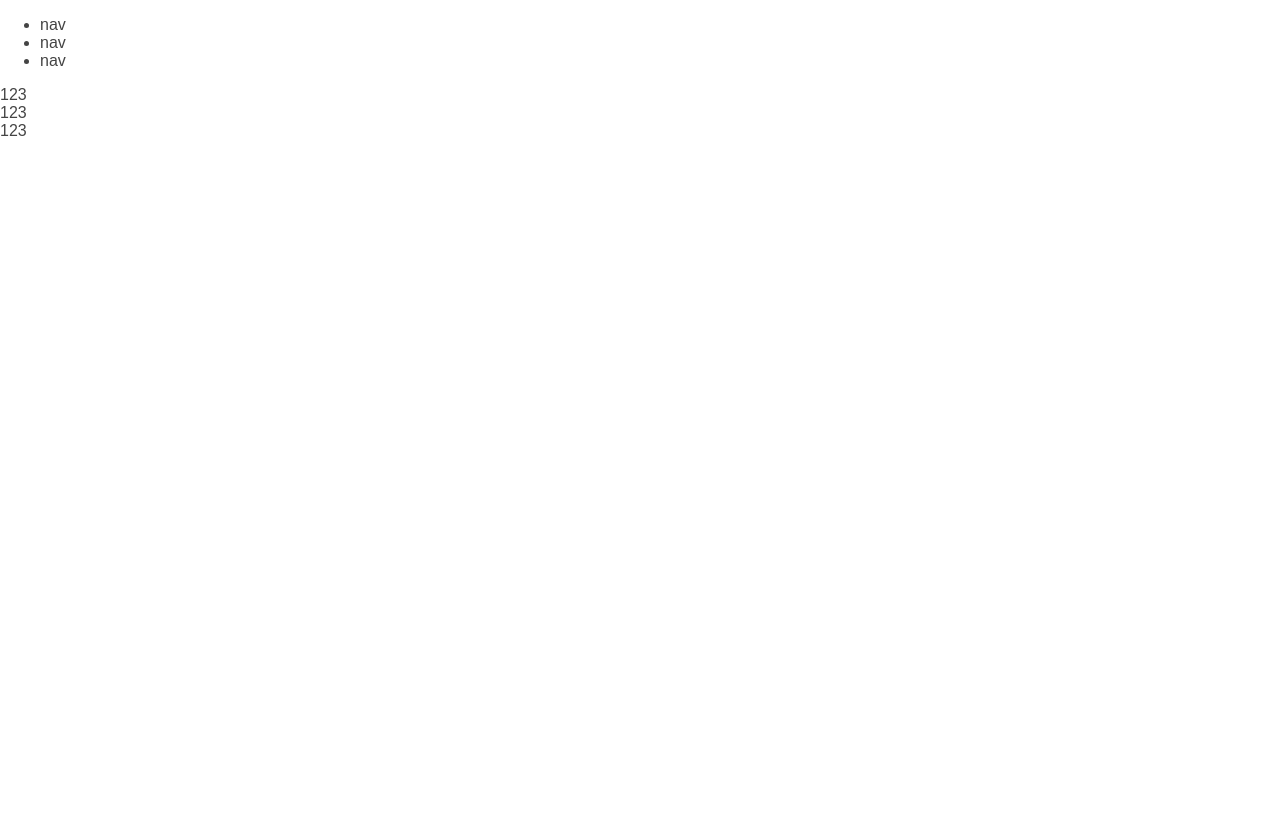
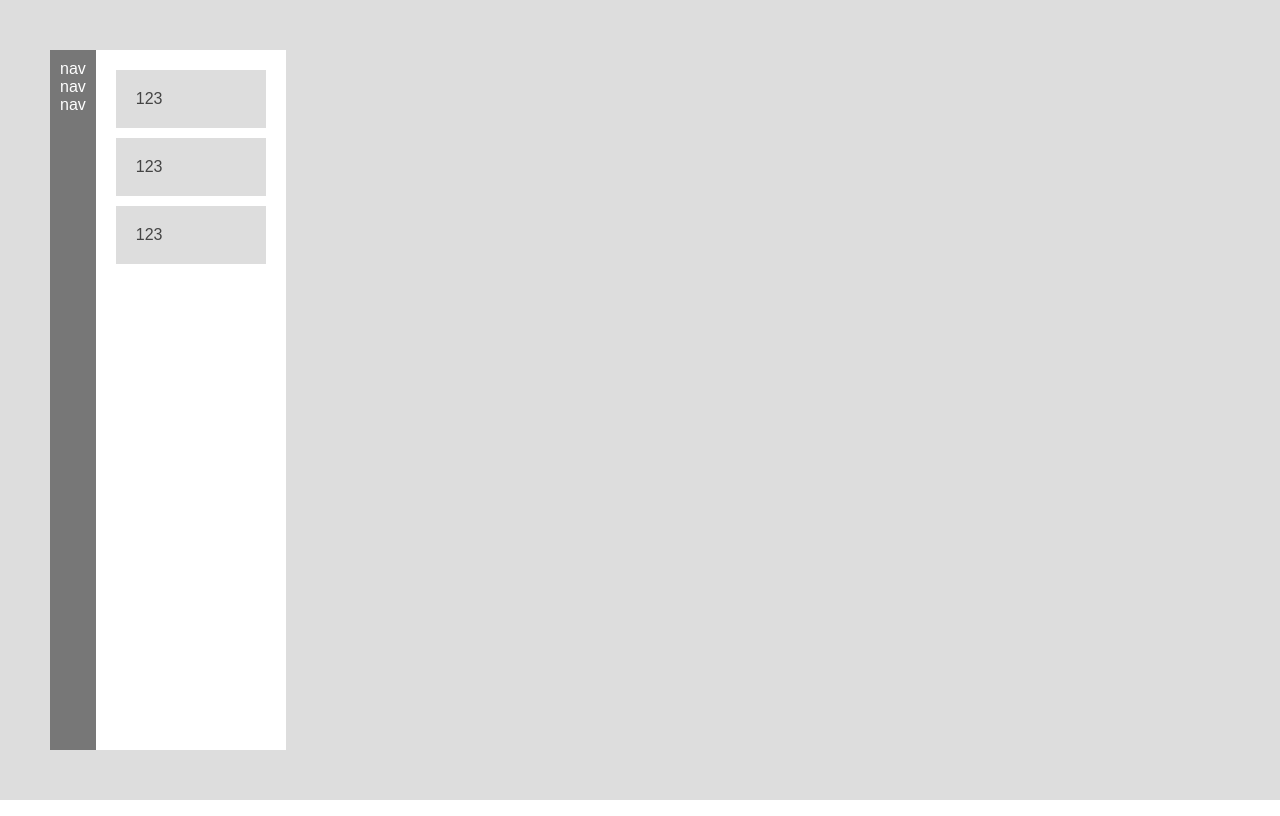
Before and after one commit to YuChing0923/journey-app, a React (Create React App) app: page /#/map in a window 1280 px wide. Built offline with nearby package versions, Linux system fonts and the light colour scheme.

Commit message:
scss file conflict

```diff
--- a/src/assets/scss/main.scss
+++ b/src/assets/scss/main.scss
@@ -193,3 +193,42 @@ footer.footer {
   color: #606a7f;
   padding: 10px 30px;
 }
+
+//map page
+.map_page {
+  background-color: #ddd;
+  width: 100vw;
+  height: 100vh;
+
+  .timetable{
+    position: absolute;
+    top: 50px;
+    left: 50px;
+    background-color: #fff;
+    height: calc(100vh - 100px);
+    // margin-left: 50px;
+    display: flex;
+    align-items:stretch;
+    nav{
+        // height: 100%;
+        background-color: #777;
+        // width: 25px;
+        padding: 10px;
+        ul{
+            list-style: none;
+            margin: 0;
+            padding: 0;
+            color: #fff;
+        }
+    }
+    .timetable_list{
+        padding: 20px;
+        .schedule{
+            background-color: #ddd;
+            margin-bottom: 10px;
+            padding: 20px;
+            width: 150px;
+        }
+    }
+  }
+}
```
